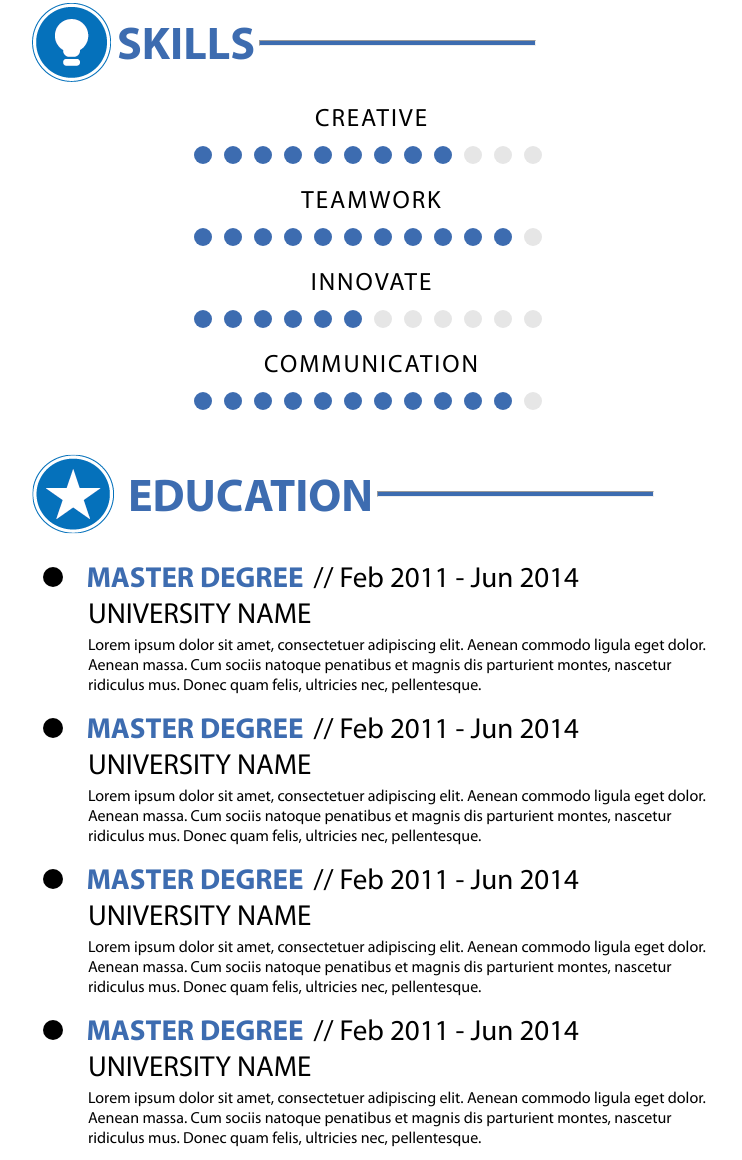
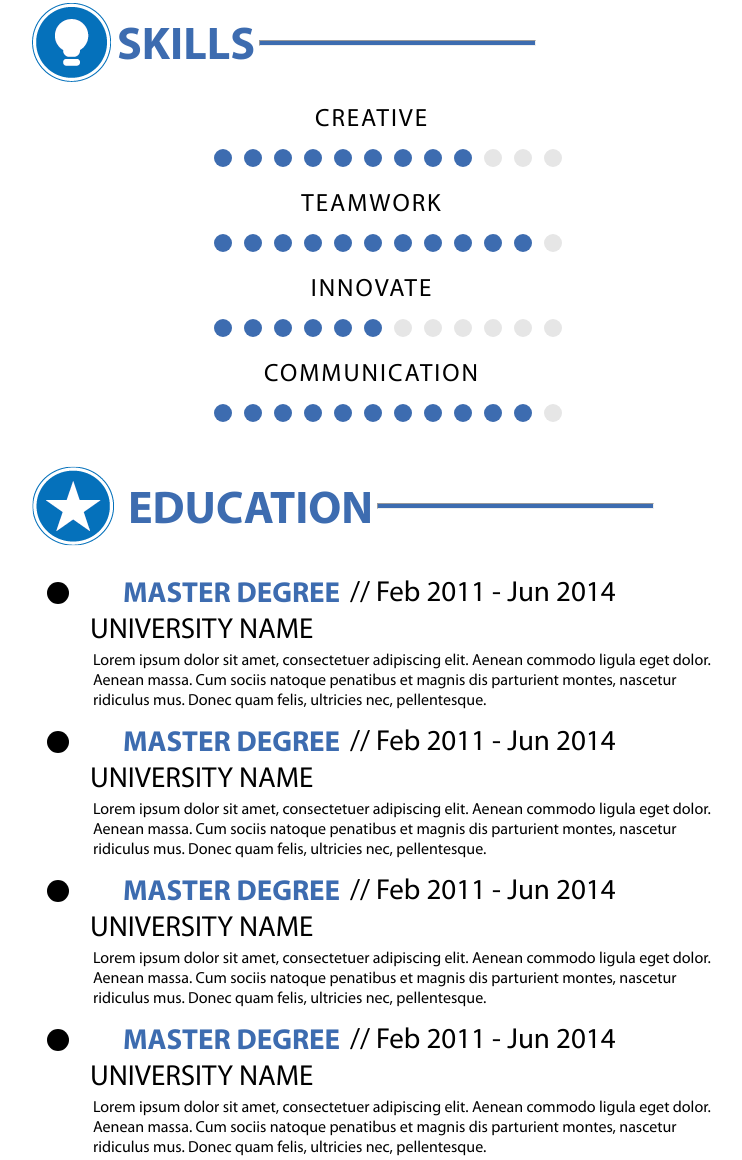
Before and after one commit to Axent13/intern-maket-1, a plain HTML site: page index.html in a window 1280 px wide. Shown: the part 1093-2253 px from the top of the page, without its empty margins (268-1010 px from the left). Drawn offline with Linux system fonts and the light colour scheme.

Commit message:
TODO completed(ul вместо table в education и experience)

```diff
--- a/index.html
+++ b/index.html
@@ -62,70 +62,70 @@
 			</header>
             <div class="creative-block">
                 <span class="regular skill-name">Creative</span>
-                <ul class="center">
-                    <li class="on"></li>
-                    <li class="on"></li>
-                    <li class="on"></li>
-                    <li class="on"></li>
-                    <li class="on"></li>
-                    <li class="on"></li>
-                    <li class="on"></li>
-                    <li class="on"></li>
-                    <li class="on"></li>
-                    <li class="off"></li>
-                    <li class="off"></li>
-                    <li class="off"></li>
+                <ul class=".skills-points">
+                    <li class="point on"></li>
+                    <li class="point on"></li>
+                    <li class="point on"></li>
+                    <li class="point on"></li>
+                    <li class="point on"></li>
+                    <li class="point on"></li>
+                    <li class="point on"></li>
+                    <li class="point on"></li>
+                    <li class="point on"></li>
+                    <li class="point off"></li>
+                    <li class="point off"></li>
+                    <li class="point off"></li>
                 </ul>
             </div>
             <div class="teamwork-block">
 			<span class="regular skill-name">Teamwork</span>
-                <ul class="center">
-                    <li class="on"></li>
-                    <li class="on"></li>
-                    <li class="on"></li>
-                    <li class="on"></li>
-                    <li class="on"></li>
-                    <li class="on"></li>
-                    <li class="on"></li>
-                    <li class="on"></li>
-                    <li class="on"></li>
-                    <li class="on"></li>
-                    <li class="on"></li>
-                    <li class="off"></li>
+                <ul class=".skills-points">
+                    <li class="point on"></li>
+                    <li class="point on"></li>
+                    <li class="point on"></li>
+                    <li class="point on"></li>
+                    <li class="point on"></li>
+                    <li class="point on"></li>
+                    <li class="point on"></li>
+                    <li class="point on"></li>
+                    <li class="point on"></li>
+                    <li class="point on"></li>
+                    <li class="point on"></li>
+                    <li class="point off"></li>
                 </ul>
             </div>
             <div class="innovate-block">
                 <span class="regular skill-name">Innovate</span>
-                <ul class="center">
-                    <li class="on"></li>
-                    <li class="on"></li>
-                    <li class="on"></li>
-                    <li class="on"></li>
-                    <li class="on"></li>
-                    <li class="on"></li>
-                    <li class="off"></li>
-                    <li class="off"></li>
-                    <li class="off"></li>
-                    <li class="off"></li>
-                    <li class="off"></li>
-                    <li class="off"></li>
+                <ul class=".skills-points">
+                    <li class="point on"></li>
+                    <li class="point on"></li>
+                    <li class="point on"></li>
+                    <li class="point on"></li>
+                    <li class="point on"></li>
+                    <li class="point on"></li>
+                    <li class="point off"></li>
+                    <li class="point off"></li>
+                    <li class="point off"></li>
+                    <li class="point off"></li>
+                    <li class="point off"></li>
+                    <li class="point off"></li>
                 </ul>
             </div>
             <div class="communication-block">
 			<span class="regular skill-name">Communication</span>
-                <ul class="center">
-                    <li class="on"></li>
-                    <li class="on"></li>
-                    <li class="on"></li>
-                    <li class="on"></li>
-                    <li class="on"></li>
-                    <li class="on"></li>
-                    <li class="on"></li>
-                    <li class="on"></li>
-                    <li class="on"></li>
-                    <li class="on"></li>
-                    <li class="on"></li>
-                    <li class="off"></li>
+                <ul class=".skills-points">
+                    <li class="point on"></li>
+                    <li class="point on"></li>
+                    <li class="point on"></li>
+                    <li class="point on"></li>
+                    <li class="point on"></li>
+                    <li class="point on"></li>
+                    <li class="point on"></li>
+                    <li class="point on"></li>
+                    <li class="point on"></li>
+                    <li class="point on"></li>
+                    <li class="point on"></li>
+                    <li class="point off"></li>
                 </ul>
             </div>
 		</div>
@@ -137,91 +137,58 @@
 				<div class="header-name header-part bold">Education</div>
 				<hr class="header-line header-part" />
 			</header>
-			<div class="table-education-upper">
-				<div class="table-row">
-					<div class="table-left-cell"><div class="black-circle"></div></div>
-					<div class="table-right-cell">
-						<span class="master-degree bold">Master degree</span><span class="education-period regular">// Feb 2011 - Jun 2014</span>
-					</div>
-				</div>
-			</div>
-			<span class="university-name padding-left regular">University name</span>
-			<p class="simple-text padding-left simple-text-in-education regular">Lorem ipsum dolor sit amet, consectetuer adipiscing elit. Aenean commodo ligula eget dolor. Aenean massa. Cum sociis natoque
+            <ul class="list-of-education">
+                <li class="black-circle-upper">
+                    <div class="master-degree bold">Master degree</div><div class="education-period regular">// Feb 2011 - Jun 2014</div>
+                    <div class="university-name regular">University name</div>
+                    <p class="simple-text padding-left simple-text-in-experience regular">Lorem ipsum dolor sit amet, consectetuer adipiscing elit. Aenean commodo ligula eget dolor. Aenean massa. Cum sociis natoque
                         penatibus et magnis dis parturient montes, nascetur ridiculus mus. Donec quam felis, ultricies nec, pellentesque.</p>
-			<div class="table">
-				<div class="table-row">
-					<div class="table-left-cell"><div class="black-circle"></div></div>
-					<div class="table-right-cell">
-						<span class="master-degree bold">Master degree</span><span class="education-period regular">// Feb 2011 - Jun 2014</span>
-					</div>
-				</div>
-			</div>
-			<span class="university-name padding-left regular">University name</span>
-			<p class="simple-text padding-left simple-text-in-education regular">Lorem ipsum dolor sit amet, consectetuer adipiscing elit. Aenean commodo ligula eget dolor. Aenean massa. Cum sociis natoque
+                </li>
+                <li class="black-circle">
+                    <div class="master-degree bold">Master degree</div><div class="education-period regular">// Feb 2011 - Jun 2014</div>
+                    <div class="university-name regular">University name</div>
+                    <p class="simple-text padding-left simple-text-in-experience regular">Lorem ipsum dolor sit amet, consectetuer adipiscing elit. Aenean commodo ligula eget dolor. Aenean massa. Cum sociis natoque
                         penatibus et magnis dis parturient montes, nascetur ridiculus mus. Donec quam felis, ultricies nec, pellentesque.</p>
-			<div class="table">
-				<div class="table-row">
-					<div class="table-left-cell"><div class="black-circle"></div></div>
-					<div class="table-right-cell">
-						<span class="master-degree bold">Master degree</span><span class="education-period regular">// Feb 2011 - Jun 2014</span>
-					</div>
-				</div>
-			</div>
-			<span class="university-name padding-left regular">University name</span>
-			<p class="simple-text padding-left simple-text-in-education regular">Lorem ipsum dolor sit amet, consectetuer adipiscing elit. Aenean commodo ligula eget dolor. Aenean massa. Cum sociis natoque
+                </li>
+                <li class="black-circle">
+                    <div class="master-degree bold">Master degree</div><div class="education-period regular">// Feb 2011 - Jun 2014</div>
+                    <div class="university-name regular">University name</div>
+                    <p class="simple-text padding-left simple-text-in-experience regular">Lorem ipsum dolor sit amet, consectetuer adipiscing elit. Aenean commodo ligula eget dolor. Aenean massa. Cum sociis natoque
                         penatibus et magnis dis parturient montes, nascetur ridiculus mus. Donec quam felis, ultricies nec, pellentesque.</p>
-			<div class="table">
-				<div class="table-row">
-					<div class="table-left-cell"><div class="black-circle"></div></div>
-					<div class="table-right-cell">
-						<span class="master-degree bold">Master degree</span><span class="education-period regular">// Feb 2011 - Jun 2014</span>
-					</div>
-				</div>
-			</div>
-			<span class="university-name padding-left regular">University name</span>
-			<p class="simple-text padding-left simple-text-in-education regular">Lorem ipsum dolor sit amet, consectetuer adipiscing elit. Aenean commodo ligula eget dolor. Aenean massa. Cum sociis natoque
+                </li>
+                <li class="black-circle">
+                    <div class="master-degree bold">Master degree</div><div class="education-period regular">// Feb 2011 - Jun 2014</div>
+                    <div class="university-name regular">University name</div>
+                    <p class="simple-text padding-left simple-text-in-experience regular">Lorem ipsum dolor sit amet, consectetuer adipiscing elit. Aenean commodo ligula eget dolor. Aenean massa. Cum sociis natoque
                         penatibus et magnis dis parturient montes, nascetur ridiculus mus. Donec quam felis, ultricies nec, pellentesque.</p>
-		</div>
+                </li>
+            </ul>
 		<div class="experience right block">
 			<header>
 				<div class="experience-icon header-part"></div>
 				<div class="header-name header-part bold">Experience</div>
 				<hr class="header-line header-part" />
 			</header>
-			<div class="table-experience-upper">  <!-- TODO здесь можно было бы сделать через <ul> и вложенные <li>, тогда бы и black-circle автоматически бы появлялся :) и семантически это более грамотно было бы -->
-				<div class="table-row">
-					<div class="table-left-cell"><div class="black-circle"></div></div>
-					<div class="table-right-cell">
-						<span class="company-name bold">Company name</span><span class="working-period regular">// Feb 2011 - Jun 2014</span>
-					</div>
-				</div>
-			</div>
-			<span class="your-job-here padding-left regular">Your job here</span>
+            <ul class="list-of-experience">
+                <li class="black-circle-upper">
+					<div class="company-name bold">Company name</div><div class="working-period regular">// Feb 2011 - Jun 2014</div>
+					<div class="your-job-here regular">Your job here</div>
 					<p class="simple-text padding-left simple-text-in-experience regular">Lorem ipsum dolor sit amet, consectetuer adipiscing elit. Aenean commodo ligula eget dolor. Aenean massa. Cum sociis natoque
 						penatibus et magnis dis parturient montes, nascetur ridiculus mus. Donec quam felis, ultricies nec, pellentesque.</p>
-			<div class="table">
-				<div class="table-row">
-					<div class="table-left-cell"><div class="black-circle"></div></div>
-					<div class="table-right-cell">
-						<span class="company-name bold">Company name</span><span class="working-period regular">// Feb 2011 - Jun 2014</span>
-					</div>
-				</div>
-			</div>
-			<span class="your-job-here padding-left regular">Your job here</span>
+				</li>
+                <li class="black-circle">
+                    <div class="company-name bold">Company name</div><div class="working-period regular">// Feb 2011 - Jun 2014</div>
+                    <div class="your-job-here regular">Your job here</div>
                     <p class="simple-text padding-left simple-text-in-experience regular">Lorem ipsum dolor sit amet, consectetuer adipiscing elit. Aenean commodo ligula eget dolor. Aenean massa. Cum sociis natoque
                         penatibus et magnis dis parturient montes, nascetur ridiculus mus. Donec quam felis, ultricies nec, pellentesque.</p>
-			<div class="table">
-				<div class="table-row">
-					<div class="table-left-cell"><div class="black-circle"></div></div>
-					<div class="table-right-cell">
-						<span class="company-name bold">Company name</span><span class="working-period regular">// Feb 2011 - Jun 2014</span>
-					</div>
-				</div>
-			</div>
-			<span class="your-job-here padding-left regular">Your job here</span>
+                </li>
+                <li class="black-circle">
+                    <div class="company-name bold">Company name</div><div class="working-period regular">// Feb 2011 - Jun 2014</div>
+                    <div class="your-job-here regular">Your job here</div>
                     <p class="simple-text padding-left simple-text-in-experience regular">Lorem ipsum dolor sit amet, consectetuer adipiscing elit. Aenean commodo ligula eget dolor. Aenean massa. Cum sociis natoque
                         penatibus et magnis dis parturient montes, nascetur ridiculus mus. Donec quam felis, ultricies nec, pellentesque.</p>
-		</div>
+                </li>
+            </ul>
 		<div class="software right block">
 			<header>
 				<div class="software-icon header-part"></div>
--- a/style.css
+++ b/style.css
@@ -188,11 +188,11 @@ p.simple-text {
     padding: 0px;
     font-weight: normal;
 }
-ul {
+ul.skill-points {
     margin-top: 13px;
     padding-left: 0px;
 }
-li {
+li.point {
     width: 18px;
     height: 18px;
     border-radius: 18px;
@@ -209,21 +209,27 @@ li.off {
     display: inline-block;
     background-color: #e6e6e6;
 }
-/*li.black {
-    width: 23px;
-    height: 23px;
-    list-style: none;
-    display: inline-block;
-    background-color: black;
-    margin-left: 10px;
-}*/
-.black-circle {
-    border-radius: 20px;
-    width: 20px;
-    height: 20px;
-    display: block;
-    background-color: black;
-    margin-left: 11px;
+
+li.black-circle {
+    font-size: 73px;
+    margin-left: 0;
+    list-style-position: inside;
+    margin-top: -13px;
+
+}
+.black-circle-upper {
+    font-size: 73px;
+    margin-left: 0;
+    list-style-position: inside;
+    margin-top: -8px;
+}
+ul.list-of-experience {
+    padding-left: 15px;
+    margin-top: 24px;
+}
+ul.list-of-education {
+    padding-left: 15px;
+    margin-top: 10px;
 }
 .table {
     margin-top: 14px;
@@ -250,44 +256,40 @@ li.off {
     width: 100%;
     vertical-align: middle;
 }
-.master-degree {
-    text-transform: uppercase;
-    font-size: 29px;
-    color: #3d6cb0;
-}
-.education-period {
-    font-size: 29px;
-    padding-left: 10px;
-}
-.university-name {
-    font-size: 29px;
-    text-transform: uppercase;
-    margin-top: 0px;
-}
-.padding-left {
-    padding-left: 56px;
-}
 p.simple-text-in-education,
 p.simple-text-in-experience{
     line-height: 20px;
-    padding-top: 4px;
+    padding: 4px 0px 0px 46px;
     margin-bottom: 0px;
 }
-.company-name {
+.company-name, .master-degree {
     text-transform: uppercase;
     font-size: 29px;
+    display: inline-block;
+    vertical-align: middle;
+    margin-bottom: 12px;
+    letter-spacing: 0px;
+    margin-left: -20px;
+}
+.master-degree {
+    color: #3d6cb0;
+}
+.company-name {
     color: black;
-    letter-spacing: 0px;
 }
-.working-period {
+.working-period, .education-period {
     font-size: 29px;
     padding-left: 10px;
     letter-spacing: 0px;
+    display: inline-block;
+    vertical-align: middle;
+    margin-bottom: 12px;
 }
-.your-job-here {
+.your-job-here, .university-name {
     font-size: 29px;
     text-transform: uppercase;
-    margin-top: 0px;
+    margin-top: -22px;
+    padding-left: 43px;
 }
 .right.block {
     margin-bottom: 49px;
```
Lines whose indentation alone changed are shown as unchanged.
